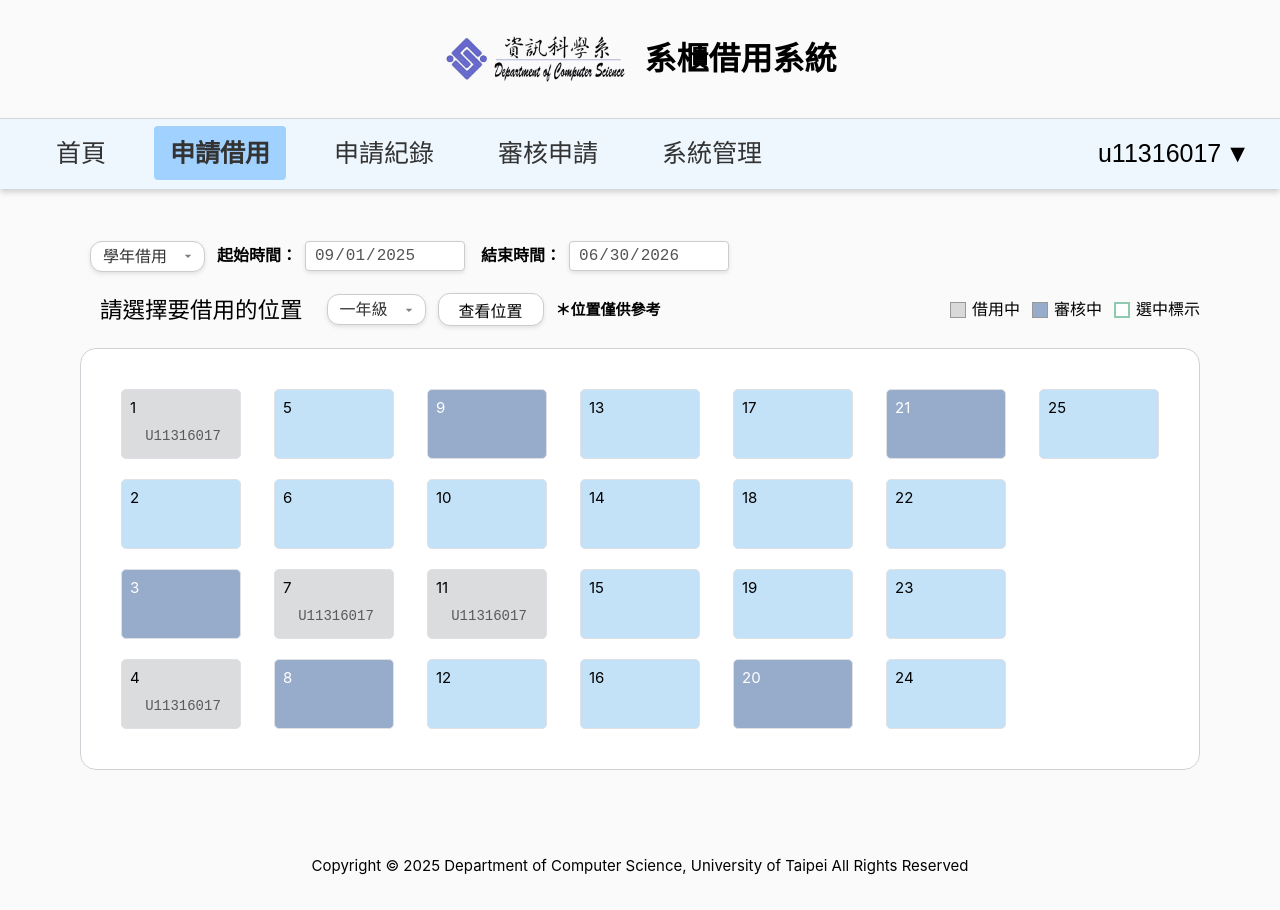
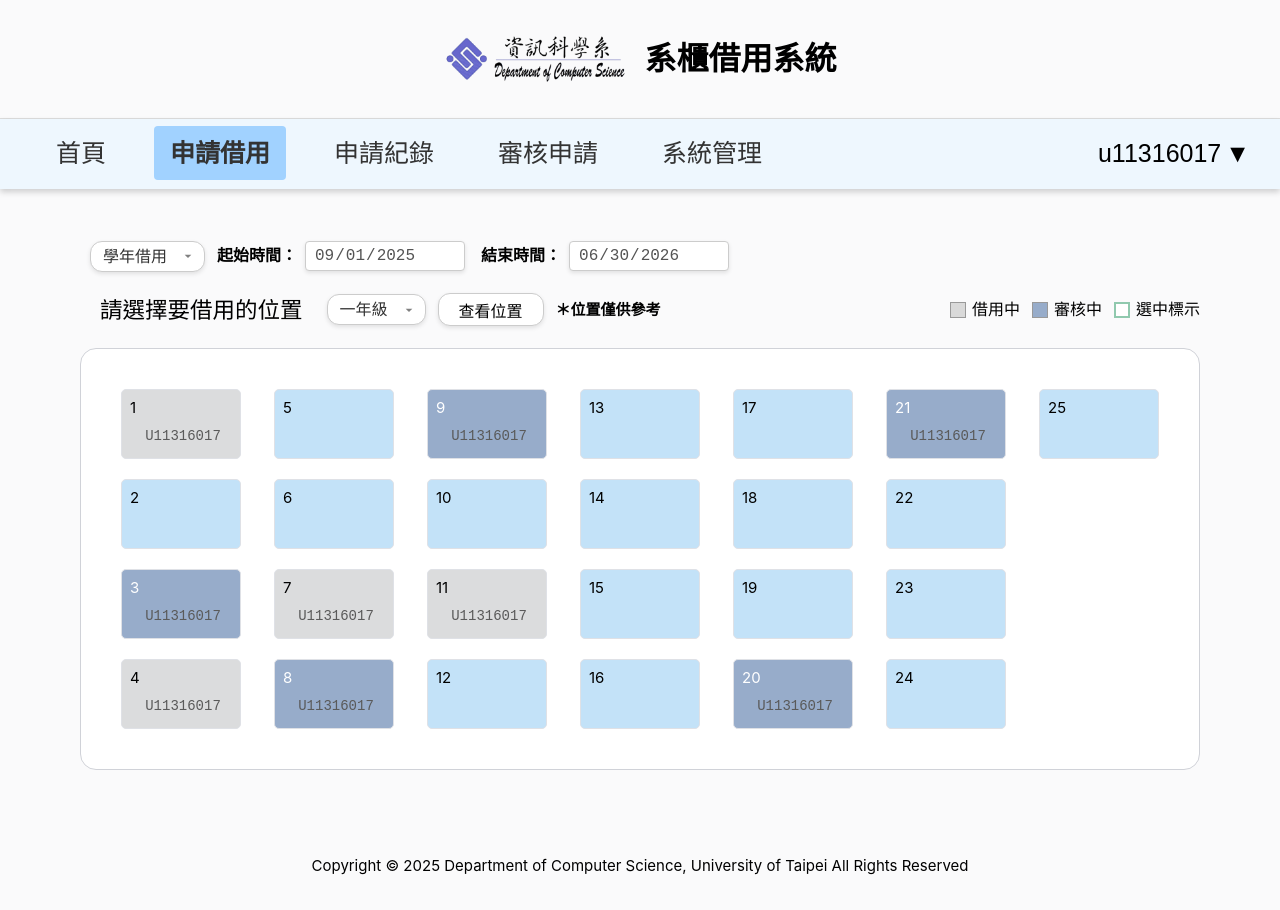
Before and after one commit to UTCS-G505/Locker-borrow-system-Frontend, a Vue app: page /apply in a window 1280 px wide. Built offline with nearby package versions, Linux system fonts and the light colour scheme.

Commit message:
fix: 審核中的櫃子也能看到學號

```diff
--- a/src/components/LockerStatus.vue
+++ b/src/components/LockerStatus.vue
@@ -20,7 +20,9 @@
         <div class="locker-content" v-if="locker">
           <div class="locker-name">{{ locker.name }}</div>
           <div class="locker-code">
-            {{ locker.isBorrowed ? (locker.code || 'U11316017') : '' }}
+            <template v-if="locker.isBorrowed || locker.isReviewed">
+              {{ locker.code || 'U11316017' }}
+            </template>
           </div>
         </div>
       </div>
```
